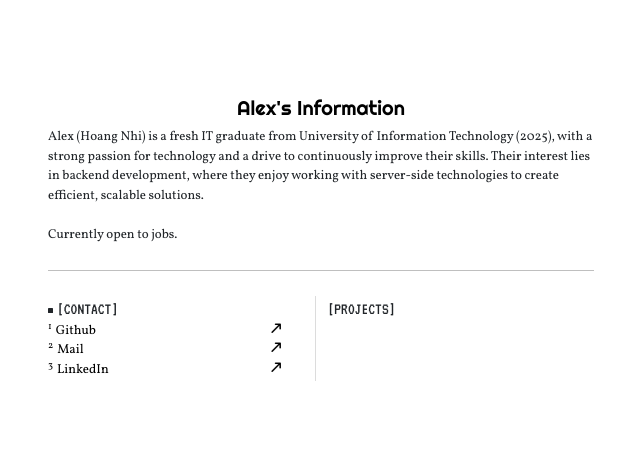
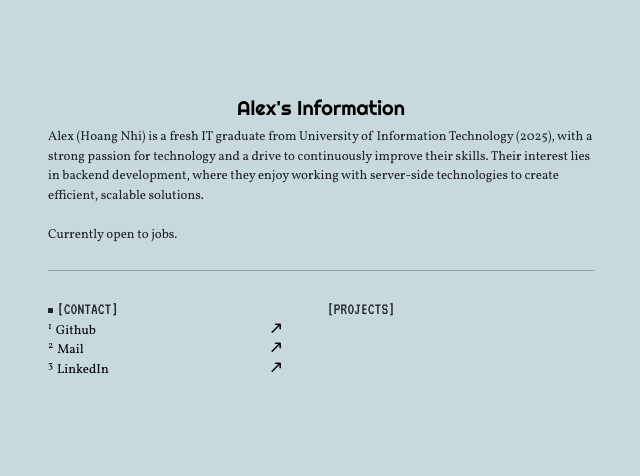
Before and after one commit to nhim-uit/my-personal-site, a Flask app: page / in a window 1280 px wide. Shown: the top 476 px of the page, without its empty margins (319-959 px from the left). Run offline with Flask 3, Linux system fonts and the light colour scheme.

Commit message:
Update styles.css

```diff
--- a/static/styles.css
+++ b/static/styles.css
@@ -10,14 +10,13 @@
 }
 
 body {
-/*
     display: flex;
     justify-content: center;
-    alight-items: center;
+    align-items: center;
     margin: 0;
-*/
     font-family: 'Vollkorn', serif;
     animation: fadeIn 1s ease-in-out;
+    background-color: #C7D9DD;
 }
 
 
@@ -31,7 +30,6 @@ body {
     font-weight: 200;
     font-size: 20px;
     font-family: 'Righteous', sans-serif;
-    font-style: normal;
 }
 
 /*
@@ -89,7 +87,6 @@ sup {
 
 #right {
     border: none;
-    border-left: 1.5px solid #dcdcdc;
     height: 85px;
     margin: 0 20px;
 }
```
